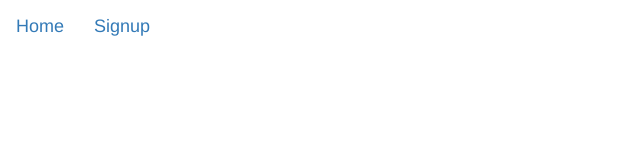
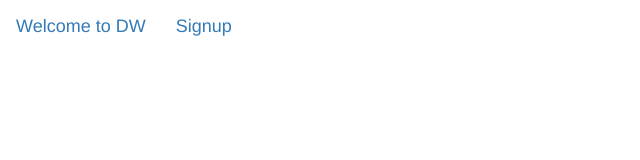
Before and after one commit to JxCOLE969/Driveways, an Angular app: page / in a window 1280 px wide. Shown: the top 160 px of the page, without its empty margins (0-640 px from the left). Built offline with nearby package versions, Linux system fonts and the light colour scheme.

Commit message:
should be a sap now

```diff
--- a/src/app/app-routing.module.ts
+++ b/src/app/app-routing.module.ts
@@ -1,8 +1,9 @@
 import { NgModule } from '@angular/core';
 import { Routes, RouterModule } from '@angular/router';
+import { AppComponent } from './app.component';
 import { SignupComponent } from './signup/signup.component';
 
-const routes: Routes = [{ path: 'signup', component: SignupComponent }];
+const routes: Routes = [{ path: 'signup', component: SignupComponent }, {path: 'home', component: AppComponent }];
 
 @NgModule({
   imports: [RouterModule.forRoot(routes)],
--- a/src/app/app.component.html
+++ b/src/app/app.component.html
@@ -2,8 +2,8 @@
 <div>
   <nav class="navbar navbar-dark bg-dark">
     <!-- Navbar content -->
-    <a class="navbar-brand" href="#">Home</a>
-    <a class="navbar-brand" href="signup/">Signup</a>
+    <a class="navbar-brand" routerLink="">Welcome to DW</a>
+    <a class="navbar-brand" routerLink="signup">Signup</a>
   </nav>
 </div>
 
```
